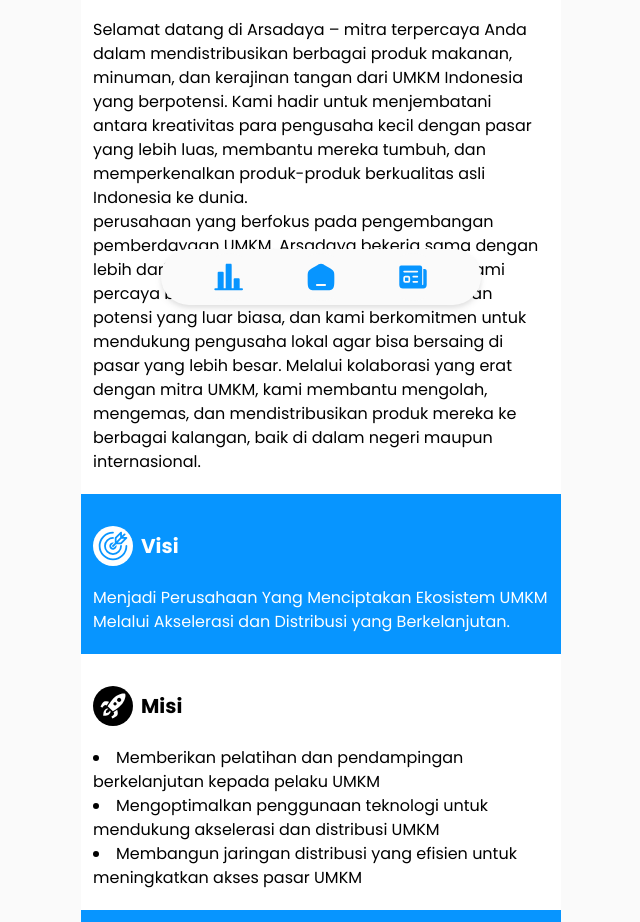
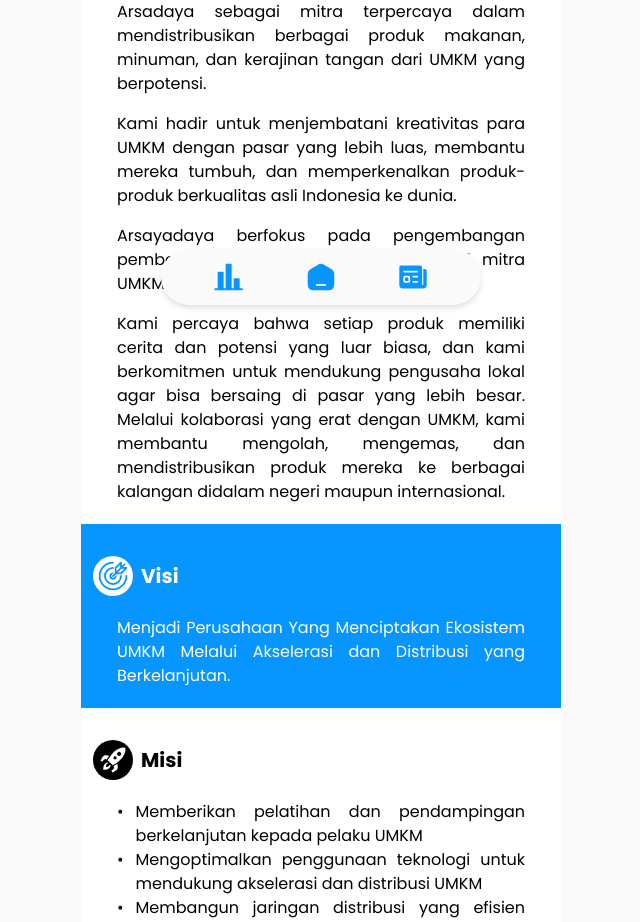
Before and after one commit to raysvarga/kadaya-internasional, a React (Vite) app: page /about in a window 1280 px wide. Shown: the part 479-1401 px from the top of the page, without its empty margins (319-959 px from the left). Built offline with nearby package versions, Linux system fonts and the light colour scheme.

Commit message:
update banner, logo, about, statistics donat bar, news, clear testimoni

```diff
--- a/public/data/testimoni.json
+++ b/public/data/testimoni.json
@@ -1,27 +1,7 @@
 [
   {
-    "desc": "Arrum Samudra Nusantara memiliki potensi besar di bidang pemberdayaan UMKM. Dengan meningkatkan kualitas layanan dan memanfaatkan teknologi, perusahaan ini dapat mencapai keberhasilan yang luar biasa.",
-    "name": "Rays",
-    "role": "Dev"
-  },
-  {
-    "desc": "Saya sangat terkesan dengan layanan yang diberikan. Tim mereka sangat profesional dan selalu siap membantu. Saya merasa dihargai sebagai pelanggan.",
-    "name": "Budi",
-    "role": "Pengusaha"
-  },
-  {
-    "desc": "Arrum Samudra Nusantara telah membantu bisnis saya berkembang pesat. Dukungan mereka sangat berarti dan saya sangat merekomendasikan perusahaan ini kepada siapa pun.",
-    "name": "Siti",
-    "role": "Pemilik Toko"
-  },
-  {
-    "desc": "Kerja sama dengan Arrum Samudra Nusantara sangat memuaskan. Mereka sangat memahami kebutuhan bisnis kami dan selalu memberikan solusi yang tepat.",
-    "name": "Andi",
-    "role": "Manajer Proyek"
-  },
-  {
-    "desc": "Layanan pelanggan yang luar biasa! Saya sangat senang dengan pengalaman saya dan pasti akan kembali untuk menggunakan layanan mereka lagi.",
-    "name": "Tina",
-    "role": "Wiraswasta"
+    "desc": "",
+    "name": "",
+    "role": ""
   }
 ]
--- a/src/components/atoms/AboutCard.jsx
+++ b/src/components/atoms/AboutCard.jsx
@@ -1,13 +1,23 @@
-import React from 'react';
+import React from "react";
 
-const AboutCard = ({ title, desc, bgColor = 'bg-white', fontColor = 'text-black', svg = null }) => {
+const AboutCard = ({
+  title,
+  desc,
+  bgColor = "bg-white",
+  fontColor = "text-black",
+  svg = null,
+}) => {
   return (
     <div className={`py-5 px-3 ${bgColor}`}>
       <div className="flex items-center">
         <div className="mr-2">{svg}</div>
         <h2 className={`text-xl font-bold ${fontColor}`}>{title}</h2>
       </div>
-      <div className={`text-base mt-2 ${fontColor}`}>{desc}</div>
+      <div
+        className={`text-base mt-2 text-justify break-words px-6 ${fontColor}`}
+      >
+        {desc}
+      </div>
     </div>
   );
 };
--- a/src/components/atoms/BannerGradient.jsx
+++ b/src/components/atoms/BannerGradient.jsx
@@ -11,7 +11,7 @@ const BannerGradient = () => {
         </p>
       </div>
       <div>
-        <img src={arsadaya} alt="" className="w-28 mr-3"/>
+        <img src={arsadaya} alt="" className="w-32 mr-6" />
       </div>
     </div>
   );
--- a/src/components/atoms/StatisticDots.jsx
+++ b/src/components/atoms/StatisticDots.jsx
@@ -6,7 +6,7 @@ const StatisticDots = ({ data }) => {
   return (
     <div>
       <div className="bg-[#231f20] rounded-full mt-1 py-1 ps-1">
-        <div className="flex gap-2">
+        <div className="flex gap-2 justify-center">
           {data.slice(1).map((item, index) => (
             <div key={index} className="flex gap-1 items-center">
               <div
--- a/src/components/molecules/AboutContainer.jsx
+++ b/src/components/molecules/AboutContainer.jsx
@@ -1,7 +1,6 @@
 import React from "react";
 import AboutCard from "../atoms/AboutCard";
 import PartnerCard from "../atoms/PartnerCard";
-import Astra from "../../assets/img/astra.png";
 import KBA from "../../assets/img/kampung-berseri-astra.jpg";
 import UNDIP from "../../assets/img/logo-undip.png";
 import PEMDAJEPARA from "../../assets/img/pemda-jepara.png";
@@ -199,23 +198,27 @@ const AboutContainer = () => {
         svg={AboutIcon}
         desc={
           <>
-            <p>
-              Selamat datang di Arsadaya – mitra terpercaya Anda dalam
-              mendistribusikan berbagai produk makanan, minuman, dan kerajinan
-              tangan dari UMKM Indonesia yang berpotensi. Kami hadir untuk
-              menjembatani antara kreativitas para pengusaha kecil dengan pasar
+            <p className="mb-4">
+              Arsadaya sebagai mitra terpercaya dalam mendistribusikan berbagai
+              produk makanan, minuman, dan kerajinan tangan dari UMKM yang
+              berpotensi.
+            </p>
+            <p className="mb-4">
+              Kami hadir untuk menjembatani kreativitas para UMKM dengan pasar
               yang lebih luas, membantu mereka tumbuh, dan memperkenalkan
               produk-produk berkualitas asli Indonesia ke dunia.
             </p>
-            <p>
-              perusahaan yang berfokus pada pengembangan pemberdayaan UMKM,
-              Arsadaya bekerja sama dengan lebih dari 85 mitra UMKM di seluruh
-              Indonesia. Kami percaya bahwa setiap produk memiliki cerita dan
-              potensi yang luar biasa, dan kami berkomitmen untuk mendukung
-              pengusaha lokal agar bisa bersaing di pasar yang lebih besar.
-              Melalui kolaborasi yang erat dengan mitra UMKM, kami membantu
-              mengolah, mengemas, dan mendistribusikan produk mereka ke berbagai
-              kalangan, baik di dalam negeri maupun internasional.
+            <p className="mb-4">
+              Arsayadaya berfokus pada pengembangan pemberdayaan UMKM, dan lebih
+              dari 85 mitra UMKM menjadi bagian dari Arsadaya.
+            </p>
+            <p className="">
+              Kami percaya bahwa setiap produk memiliki cerita dan potensi yang
+              luar biasa, dan kami berkomitmen untuk mendukung pengusaha lokal
+              agar bisa bersaing di pasar yang lebih besar. Melalui kolaborasi
+              yang erat dengan UMKM, kami membantu mengolah, mengemas, dan
+              mendistribusikan produk mereka ke berbagai kalangan didalam negeri
+              maupun internasional.
             </p>
           </>
         }
@@ -225,7 +228,16 @@ const AboutContainer = () => {
       <AboutCard
         title="Visi"
         svg={VisiIcon}
-        desc="Menjadi Perusahaan Yang Menciptakan Ekosistem UMKM Melalui Akselerasi dan Distribusi yang Berkelanjutan."
+        desc={
+          <>
+            <div>
+              <p>
+                Menjadi Perusahaan Yang Menciptakan Ekosistem UMKM Melalui
+                Akselerasi dan Distribusi yang Berkelanjutan.
+              </p>
+            </div>
+          </>
+        }
         bgColor="bg-[#0795ff]"
         fontColor="text-white"
       />
@@ -234,20 +246,29 @@ const AboutContainer = () => {
         svg={MisiIcon}
         desc={
           <>
-            <ul className="list-disc list-inside">
-              <li>
+            <div>
+              <div className="flex gap-3">
+                <span>&bull;</span>
+                <p>
                   Memberikan pelatihan dan pendampingan berkelanjutan kepada
                   pelaku UMKM
-              </li>
-              <li>
+                </p>
+              </div>
+              <div className="flex gap-3">
+                <span>&bull;</span>
+                <p>
                   Mengoptimalkan penggunaan teknologi untuk mendukung akselerasi
                   dan distribusi UMKM
-              </li>
-              <li>
+                </p>
+              </div>
+              <div className="flex gap-3">
+                <span>&bull;</span>
+                <p>
                   Membangun jaringan distribusi yang efisien untuk meningkatkan
                   akses pasar UMKM
-              </li>
-            </ul>
+                </p>
+              </div>
+            </div>
           </>
         }
         bgColor="bg-white"
--- a/src/components/molecules/Header.jsx
+++ b/src/components/molecules/Header.jsx
@@ -10,7 +10,7 @@ const Header = () => {
   return (
     <div className="flex justify-between items-center mx-5 mt-5">
       <Link to={"/"}>
-        <img src={logoTxt} alt="Arrum Samudra" />
+        <img className="w-32" src={logoTxt} alt="Arrum Samudra" />
       </Link>
 
       <div className={`${isFind || isHome ? null : "hidden"}`}>
```
Also changed, not shown: public/data/news.json (+8 -8 lines), src/pages/About.jsx (+13 -13 lines), src/pages/Home.jsx (+23 -9 lines), src/assets/img/logo.png, src/assets/img/logoTxt.png. Lines whose indentation alone changed are shown as unchanged.
